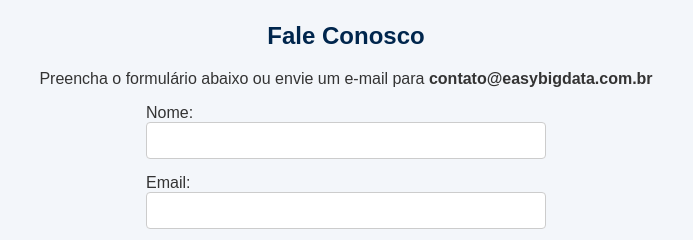
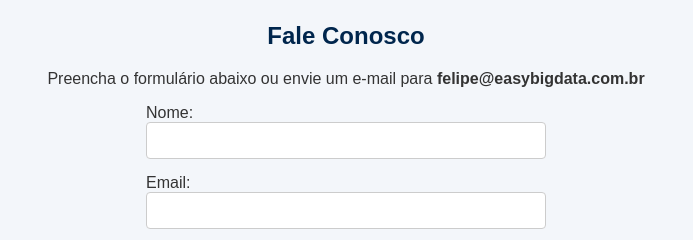
Before and after one commit to claudioMjedi1979/site_easy, a plain HTML site: page index.html in a window 1280 px wide. Shown: the part 1446-1686 px from the top of the page, 294-987 px from the left. Drawn offline with Linux system fonts and the light colour scheme.

Commit message:
ajustes index.html

```diff
--- a/index.html
+++ b/index.html
@@ -59,7 +59,7 @@
 
   <section id="contato">
     <h2>Fale Conosco</h2>
-    <p>Preencha o formulário abaixo ou envie um e-mail para <strong>contato@easybigdata.com.br</strong></p>
+    <p>Preencha o formulário abaixo ou envie um e-mail para <strong>felipe@easybigdata.com.br</strong></p>
     <form>
       <label for="nome">Nome:</label><br />
       <input type="text" id="nome" name="nome" required /><br />
```
